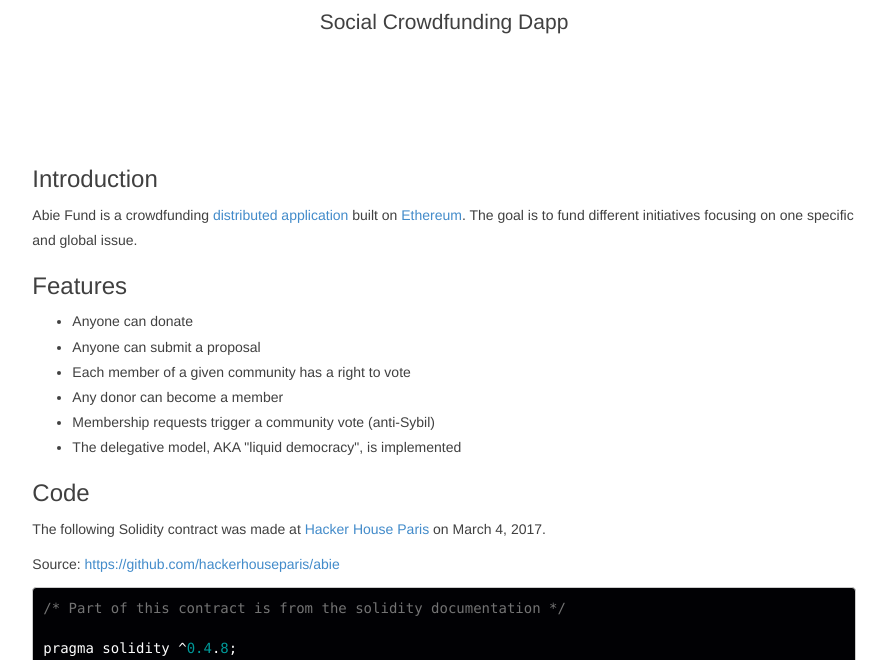
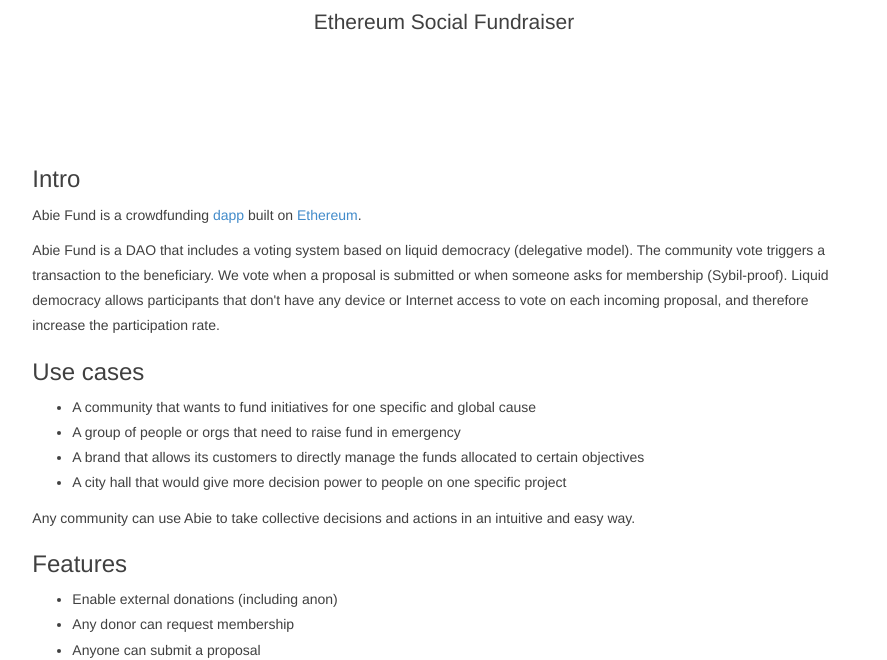
Before and after one commit to AbieFund/website, a plain HTML site: page index.html in a window 1280 px wide. Shown: the part 132-792 px from the top of the page, without its empty margins (196-1083 px from the left). Drawn offline with nearby package versions, Linux system fonts and the light colour scheme.

Commit message:
update home

```diff
--- a/index.html
+++ b/index.html
@@ -29,24 +29,35 @@
 			<div class="row">
 				<div class="col-lg-12 text-center v-center">
 					<h1>Abie Fund</h1>
-					<p class="lead">Social Crowdfunding Dapp</p>
+					<p class="lead">Ethereum Social Fundraiser</p>
 				</div>
 				<div class="col-lg-2"></div>
 				<div class="col-lg-8 v-center">
-					<h3>Introduction</h3>
-					<p>Abie Fund is a crowdfunding <a href="http://ethereum.stackexchange.com/a/384/473" target="_blank">distributed application</a> built on <a href="https://ethereum.org/" target="_blank">Ethereum</a>. The goal is to fund different initiatives focusing on one specific and global issue.</p>
+					<h3>Intro</h3>
+					<p>Abie Fund is a crowdfunding <a href="http://ethereum.stackexchange.com/a/384/473" target="_blank">dapp</a> built on <a href="https://ethereum.org/" target="_blank">Ethereum</a>.</p>
+
+					<p>Abie Fund is a DAO that includes a voting system based on liquid democracy (delegative model). The community vote triggers a transaction to the beneficiary. We vote when a proposal is submitted or when someone asks for membership (Sybil-proof). Liquid democracy allows participants that don't have any device or Internet access to vote on each incoming proposal, and therefore increase the participation rate.</p>
+					<h3>Use cases</h3>
+					<p><ul><li>A community that wants to fund initiatives for one specific and global cause</li>
+						<li>A group of people or orgs that need to raise fund in emergency</li>
+						<li>A brand that allows its customers to directly manage the funds allocated to certain objectives</li>
+						<li>A city hall that would give more decision power to people on one specific project</li></ul></p>
+
+<p>Any community can use Abie to take collective decisions and actions in an intuitive and easy way.</p>
+
 					<h3>Features</h3>
-					<p><ul><li>Anyone can donate</li>
+					<p><ul><li>Enable external donations (including anon)</li>
+					<li>Any donor can request membership</li>
 					<li>Anyone can submit a proposal</li>
-					<li>Each member of a given community has a right to vote</li>
-					<li>Any donor can become a member</li>
-					<li>Membership requests trigger a community vote (anti-Sybil)</li>
-					<li>The delegative model, AKA "liquid democracy", is implemented</li></ul></p>
+					<li>The vote of the community triggers the transaction to the beneficiary</li>
+					<li>Members have one right to vote each proposal (including membership request)</li>
+					<li>As the vote follow the rules of liquid democracy, you can choose (or become) a delegate</li>
+					<li>You can switch delegate or switch to direct democracy</li></ul></p>
 
 
 					<h3>Code</h3>
-					<p>The following Solidity contract was made at <a href="http://www.hackerhouse.paris/#hackerhouses" target="_blank">Hacker House Paris</a> on March 4, 2017.</p>
-					<p>Source: <a href="https://github.com/hackerhouseparis/abie" target="_blank">https://github.com/hackerhouseparis/abie</a></p>
+					<p>The following Solidity contract was made at <a href="http://www.hackerhouse.paris/#hackerhouses" target="_blank">Hacker House Paris</a> on March 5, 2017.</p>
+					<p>Source: <a href="https://github.com/AbieFund/abie" target="_blank">https://github.com/AbieFund/abie</a></p>
 					<pre><code data-language="C">/* Part of this contract is from the solidity documentation */
 
 pragma solidity ^0.4.8;
@@ -322,10 +333,10 @@ contract AbieFund {
 }</code></pre>
 				<script src="./js/rainbow.min.js"></script>
 
-				<h3>Contact</h3>
-				<p>Feel free to send us an email at <strong>team@abie.fund</strong> or join our Slack: <a href="slack.abie.fund" target="_blank">http://slack.abie.fund</a></p>
+				<h3>Join</h3>
+				<p>Feel free to join our Slack: <a href="slack.abie.fund" target="_blank">http://slack.abie.fund</a></p>
 				<p>You can also find us on <a href="https://twitter.com/AbieFund">Twitter</a> and <a href="https://www.facebook.com/abiefund">Facebook</a>.
-				<br><br><br><p>Last update: March 12, 2017</p></div>
+				<br><br><br><p>Last update: July 20, 2017</p></div>
 				<div class="col-lg-2"></div>
 			</div>
 		</div>
```
